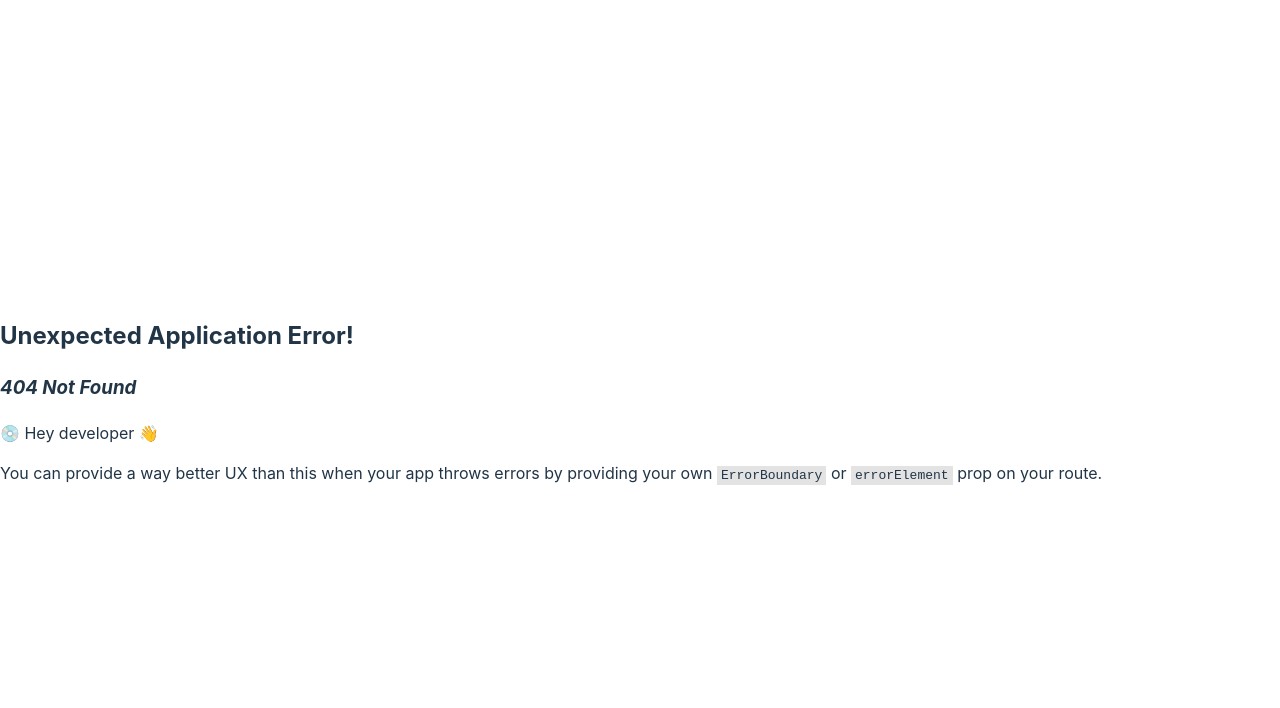
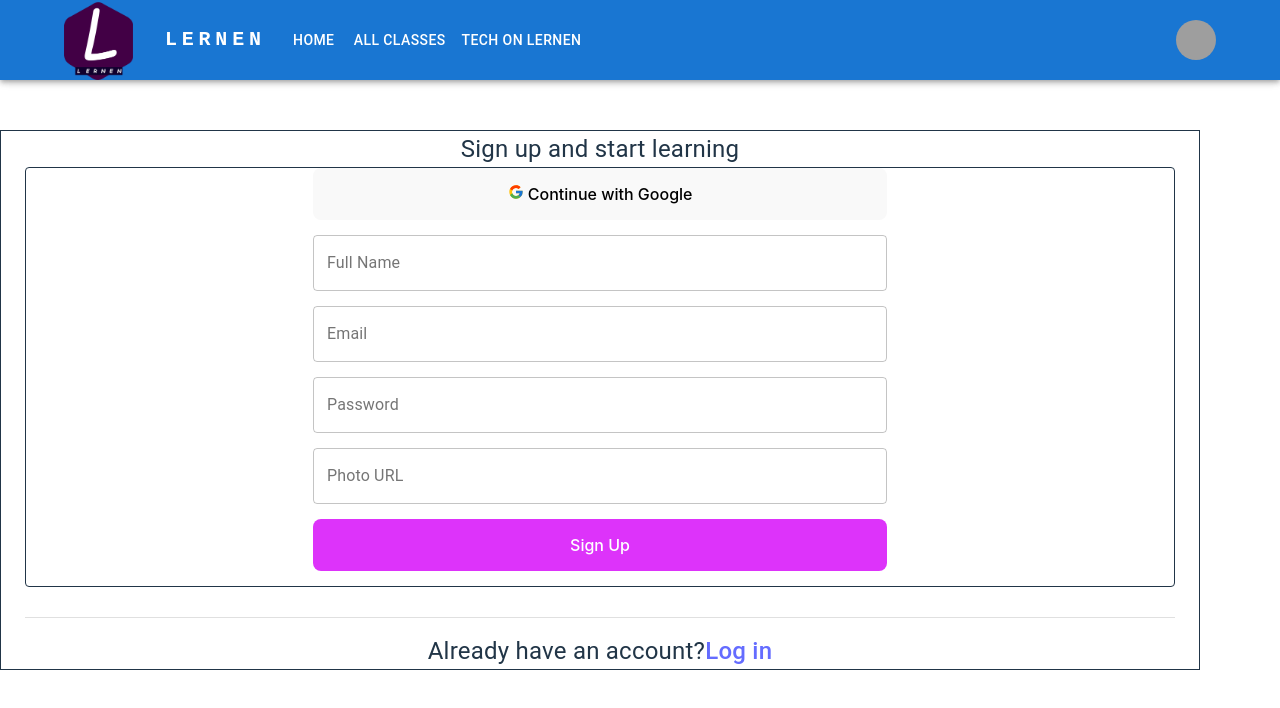
Before and after one commit to ShirinRia/Lernen---Educational-Website-Client-Side, a React (Vite) app: page /signup in a window 1280 px wide. Before the commit this address had no page. Shown: the top 708 px of the page. Built offline with nearby package versions, Linux system fonts and the light colour scheme; grey boxes are pictures that could not be loaded.

Commit message:
Login and signup page design using MaterialUi

```diff
--- a/package.json
+++ b/package.json
@@ -12,13 +12,16 @@
   "dependencies": {
     "@emotion/react": "^11.11.1",
     "@emotion/styled": "^11.11.0",
+    "@material-ui/core": "^4.12.4",
     "@mui/icons-material": "^5.14.18",
     "@mui/material": "^5.14.18",
+    "@react-icons/all-files": "^4.1.0",
     "firebase": "^10.6.0",
     "match-sorter": "^6.3.1",
     "react": "^18.2.0",
     "react-dom": "^18.2.0",
     "react-helmet-async": "^2.0.1",
+    "react-hook-form": "^7.48.2",
     "react-router-dom": "^6.18.0",
     "sort-by": "^1.2.0"
   },
--- a/src/Layout/Pages/Home/Banner/Banner.jsx
+++ b/src/Layout/Pages/Home/Banner/Banner.jsx
@@ -1,5 +1,3 @@
-import React from 'react';
-
 const Banner = () => {
     return (
         <div>
--- /dev/null
+++ b/src/Layout/Pages/Login/Login.jsx
@@ -0,0 +1,88 @@
+import { useForm } from "react-hook-form"
+import Box from '@mui/material/Box';
+import Divider from '@mui/material/Divider';
+import Container from '@mui/material/Container';
+import TextField from "@material-ui/core/TextField";
+import { palette } from '@mui/system';
+import { FcGoogle } from "@react-icons/all-files/fc/FcGoogle";
+import { createTheme } from '@mui/material/styles';
+import Typography from '@material-ui/core/Typography';
+import { makeStyles } from "@material-ui/core/styles";
+import { Link } from "react-router-dom";
+
+  const useStyles = makeStyles((theme) => ({
+
+    typo: {
+
+      textAlign: 'center',
+      fontSize:'24px'
+
+    }
+  }));
+const Login = () => {
+    const classes = useStyles();
+    const {
+        register,
+        handleSubmit,
+        formState: { errors },
+    } = useForm()
+
+    const onSubmit = (data) => console.log(data)
+    return (
+        <Container sx={{ width: '100vw',  mx: "auto", my:'16px', border: 1 }}>
+            <Box >
+
+                <form onSubmit={handleSubmit(onSubmit)}>
+                <Typography className={classes.typo}>Log in to your Lernen account</Typography>
+                    <Box sx={{
+                        display: 'flex',
+                        flexDirection: 'column',
+
+                        alignItems: 'center',
+                        border:1,
+                        bgcolor: 'background.paper',
+                        borderRadius: 1,
+                        // bgcolor: 'green'
+                    }}
+                    >
+
+
+                        <button  style={{ marginBottom:"15px", width:"50%", padding:'15px 0' }}>
+                            <FcGoogle /> Continue with Google </button>
+                        {/* register your input into the hook by invoking the "register" function */}
+                        {/* <input defaultValue="test" {...register("example")} /> */}
+                        <TextField
+                            style={{ padding: "0",marginBottom:"15px", width:"50%"   }}
+                            label="Email"
+                            variant="outlined"
+                        />
+                        {/* include validation with required or other standard HTML validation rules */}
+                        <TextField
+                            style={{ padding: "0",marginBottom:"15px", width:"50%"  }}
+                            label="Password"
+                            variant="outlined"
+                        />
+
+                        {/* errors will return when field validation fails  */}
+                        {errors.exampleRequired && <span>This field is required</span>}
+
+                        <button
+                            style={{ padding: "15px 0px", width:"50%", background:"#dd33fa" , outline:'0' ,color:"white" }}
+
+                            // variant="outlined"
+
+                            type="submit"
+
+                        >Login</button>
+                    </Box>
+
+                </form>
+                <Divider style={{ padding: "15px 0px",marginBottom:"15px"}}/>
+               <Typography className={classes.typo}>Don't have an account?<Link to={'/signup'}>Sign up</Link></Typography>
+            </Box>
+
+        </Container>
+    );
+};
+
+export default Login;
--- /dev/null
+++ b/src/Layout/Pages/Signup/Signup.jsx
@@ -0,0 +1,97 @@
+import { useForm } from "react-hook-form"
+import Box from '@mui/material/Box';
+import Divider from '@mui/material/Divider';
+import Container from '@mui/material/Container';
+import TextField from "@material-ui/core/TextField";
+import { palette } from '@mui/system';
+import { FcGoogle } from "@react-icons/all-files/fc/FcGoogle";
+import { createTheme } from '@mui/material/styles';
+import Typography from '@material-ui/core/Typography';
+import { makeStyles } from "@material-ui/core/styles";
+import { Link } from "react-router-dom";
+  const useStyles = makeStyles((theme) => ({
+
+    typo: {
+
+      textAlign: 'center',
+      fontSize:'24px'
+
+    }
+  }));
+const Signup = () => {
+    const classes = useStyles();
+    const {
+        register,
+        handleSubmit,
+        formState: { errors },
+    } = useForm()
+
+    const onSubmit = (data) => console.log(data)
+    return (
+        <Container sx={{ width: '100vw',  mx: 'auto',  my:16, border: 1 }}>
+            <Box >
+
+                <form onSubmit={handleSubmit(onSubmit)}>
+                <Typography className={classes.typo}>Sign up and start learning</Typography>
+                    <Box sx={{
+                        display: 'flex',
+                        flexDirection: 'column',
+
+                        alignItems: 'center',
+                        border:1,
+                        bgcolor: 'background.paper',
+                        borderRadius: 1,
+                        // bgcolor: 'green'
+                    }}
+                    >
+
+
+                        <button  style={{ marginBottom:"15px", width:"50%", padding:'15px 0' }}>
+                            <FcGoogle /> Continue with Google </button>
+                            <TextField
+                            style={{ padding: "0",marginBottom:"15px", width:"50%"   }}
+                            label="Full Name"
+                            variant="outlined"
+                        />
+                        {/* register your input into the hook by invoking the "register" function */}
+                        {/* <input defaultValue="test" {...register("example")} /> */}
+                        <TextField
+                            style={{ padding: "0",marginBottom:"15px", width:"50%"   }}
+                            label="Email"
+                            variant="outlined"
+                        />
+                        {/* include validation with required or other standard HTML validation rules */}
+                        <TextField
+                            style={{ padding: "0",marginBottom:"15px", width:"50%"  }}
+                            label="Password"
+                            variant="outlined"
+                        />
+
+                        {/* errors will return when field validation fails  */}
+                        {errors.exampleRequired && <span>This field is required</span>}
+                        <TextField
+                            style={{ padding: "0",marginBottom:"15px", width:"50%"  }}
+                            label="Photo URL"
+                            variant="outlined"
+                        />
+
+                        <button
+                            style={{ padding: "15px 0px",marginBottom:"15px", width:"50%", background:"#dd33fa" , outline:'0' ,color:"white" }}
+
+                            // variant="outlined"
+
+                            type="submit"
+
+                        >Sign Up</button>
+                    </Box>
+
+                </form>
+               <Divider style={{ padding: "15px 0px",marginBottom:"15px"}}/>
+               <Typography className={classes.typo}>Already have an account?<Link to={'/login'}>Log in</Link></Typography>
+            </Box>
+
+        </Container>
+    );
+};
+
+export default Signup;
--- a/src/Layout/Root.jsx
+++ b/src/Layout/Root.jsx
@@ -1,8 +1,5 @@
 import { Outlet } from "react-router-dom";
 import Appbar from "./Shared/Appbar/Appbar";
-
-
-
 
 const Root = () => {
     return (
--- a/src/Layout/Shared/Appbar/Appbar.tsx
+++ b/src/Layout/Shared/Appbar/Appbar.tsx
@@ -37,7 +37,7 @@ function ResponsiveAppBar() {
   };
 
   return (
-    <AppBar >
+    <AppBar>
       <Container maxWidth="lg">
         <Toolbar disableGutters>
           {/* <AdbIcon sx={{ display: { xs: 'none', md: 'flex' }, mr: 1 }} /> */}
```
Also changed, not shown: src/Routes/Routes.jsx (+11 -8 lines), src/Layout/Pages/Login/sample.jsx (added), 1 other file (tests, documents, lock files or other folders).
